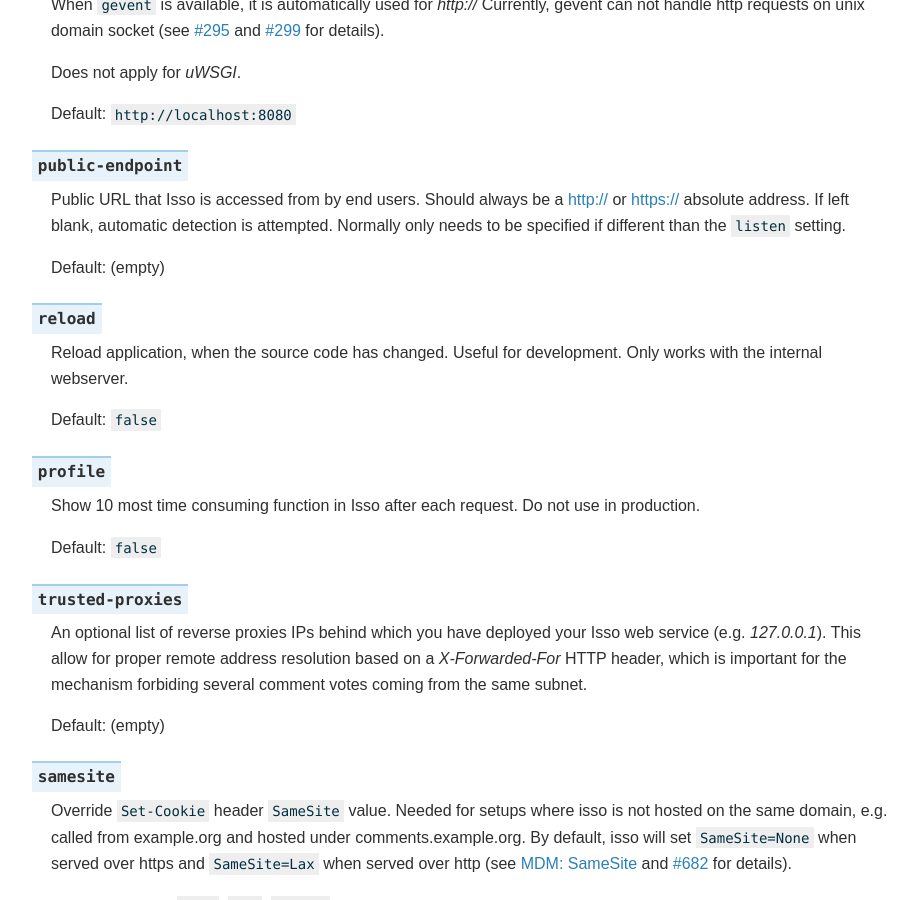
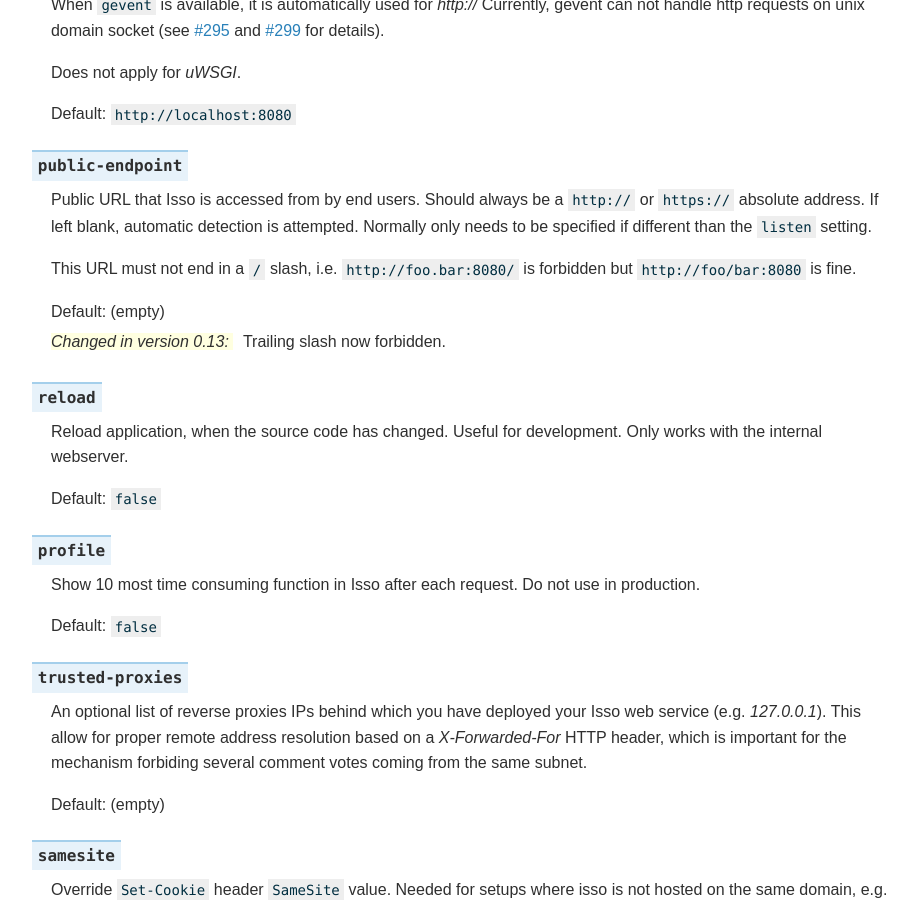
Before and after one commit to isso-comments/isso, a Sphinx documentation site: the page built from docs/docs/reference/server-config.rst, in a window 1280 px wide and 900 px high, scrolled down 4363 px. Shown: the whole window, without its empty margins (305-1222 px from the left). Built offline with Sphinx 7.4.7, drawn with Linux system fonts in a browser that asks for light colours.

Commit message:
docs: server-conf: public-endpoint trailing '/' forbidden
Starting in 0.13, a trailing slash in
`[server] public-endpoint` is now discouraged and throws a
warning.

```diff
--- a/docs/docs/reference/server-config.rst
+++ b/docs/docs/reference/server-config.rst
@@ -215,11 +215,17 @@
 
 public-endpoint
     Public URL that Isso is accessed from by end users. Should always be
-    a http:// or https:// absolute address. If left blank, automatic
-    detection is attempted. Normally only needs to be specified if
-    different than the ``listen`` setting.
+    a ``http://`` or ``https://`` absolute address. If left blank, automatic
+    detection is attempted. Normally only needs to be specified if different
+    than the ``listen`` setting.
+
+    This URL must not end in a ``/`` slash, i.e. ``http://foo.bar:8080/`` is
+    forbidden but ``http://foo/bar:8080`` is fine.
 
     Default: (empty)
+
+    .. versionchanged:: 0.13
+        Trailing slash now forbidden.
 
 reload
     Reload application, when the source code has changed. Useful for
```
